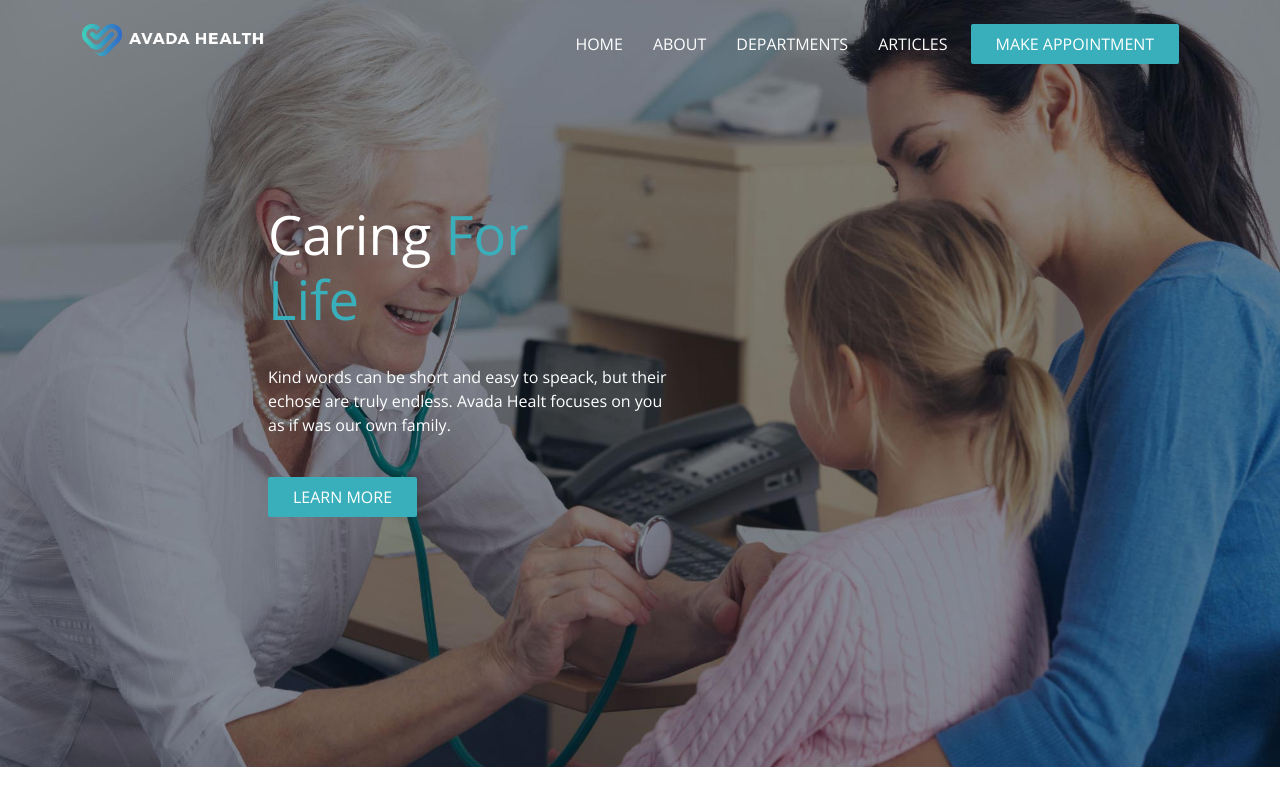
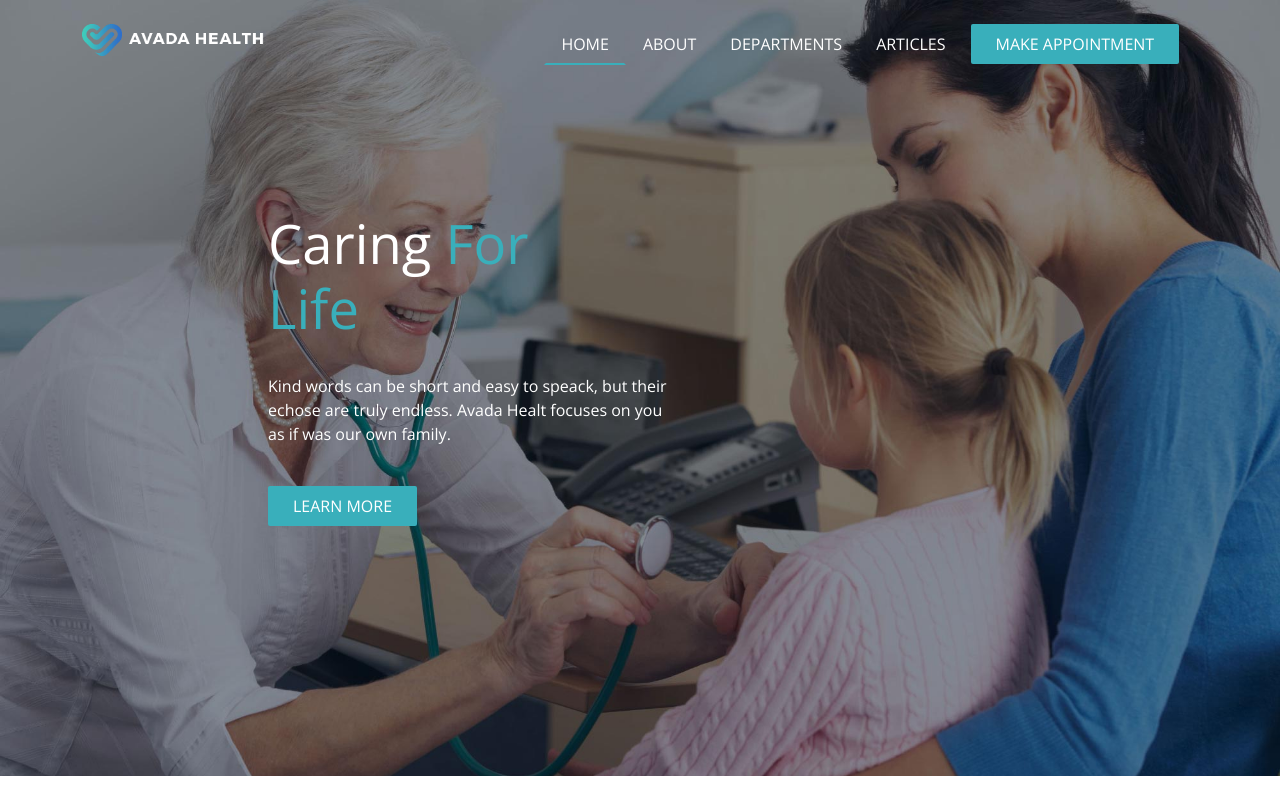
Before and after one commit to WalterFrongia/proj-html-vuejs, a Vue app: page / in a window 1280 px wide. In both pictures the pointer is over the item "HOME". Shown: the top 800 px of the page. Built offline with nearby package versions, Linux system fonts and the light colour scheme.

Commit message:
Implementazione hover in nav bar per i link

```diff
--- a/src/components/Header.vue
+++ b/src/components/Header.vue
@@ -114,6 +114,13 @@ ul{
     list-style-type: none;
     text-align: center;
 
+    border:2px solid transparent;
+    padding-bottom: 7px;
+    &:hover{
+        border-bottom: 2px solid $primaryColor;
+        padding-bottom: 7px;
+    }
+
         a{
             padding:0 15px;
             text-decoration: none;
```
